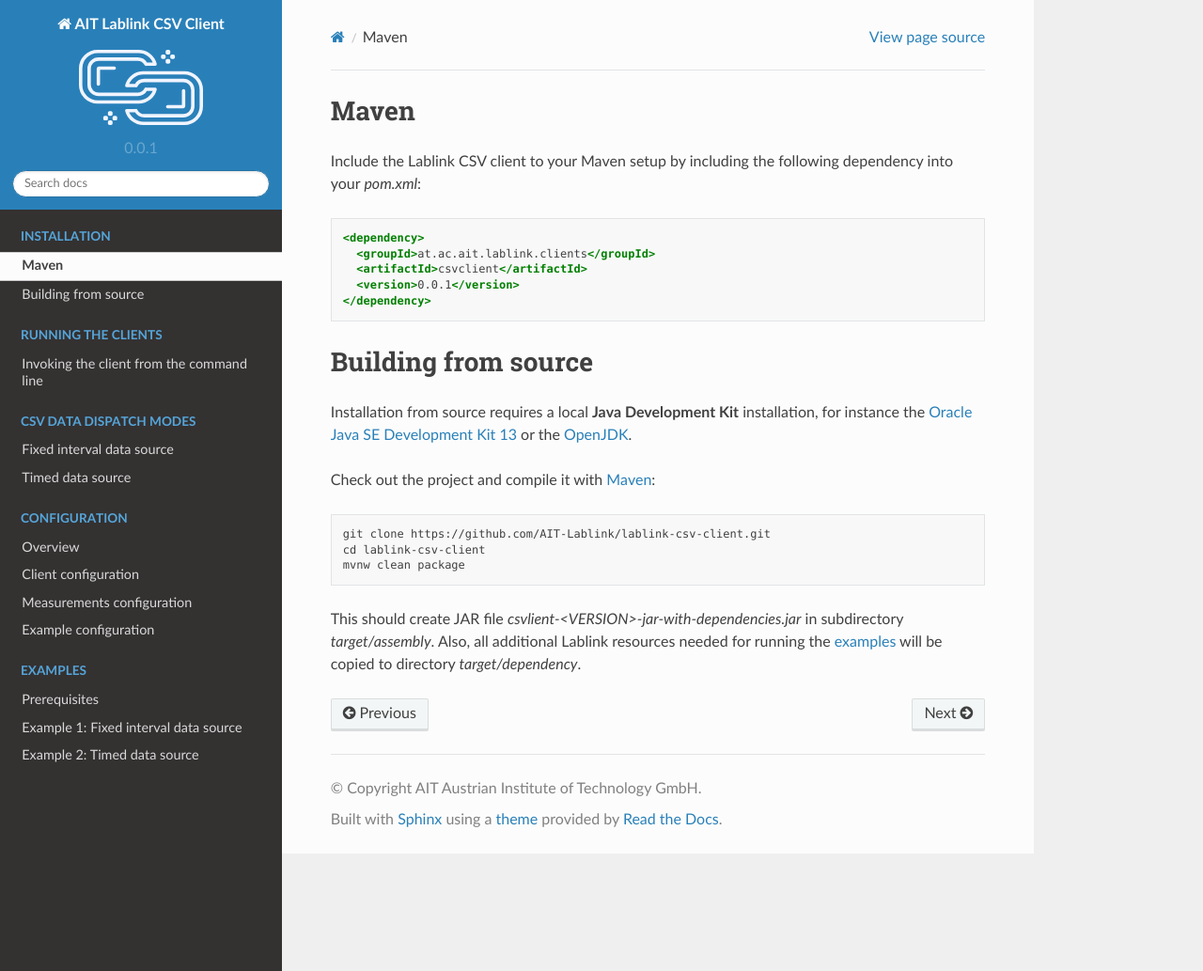
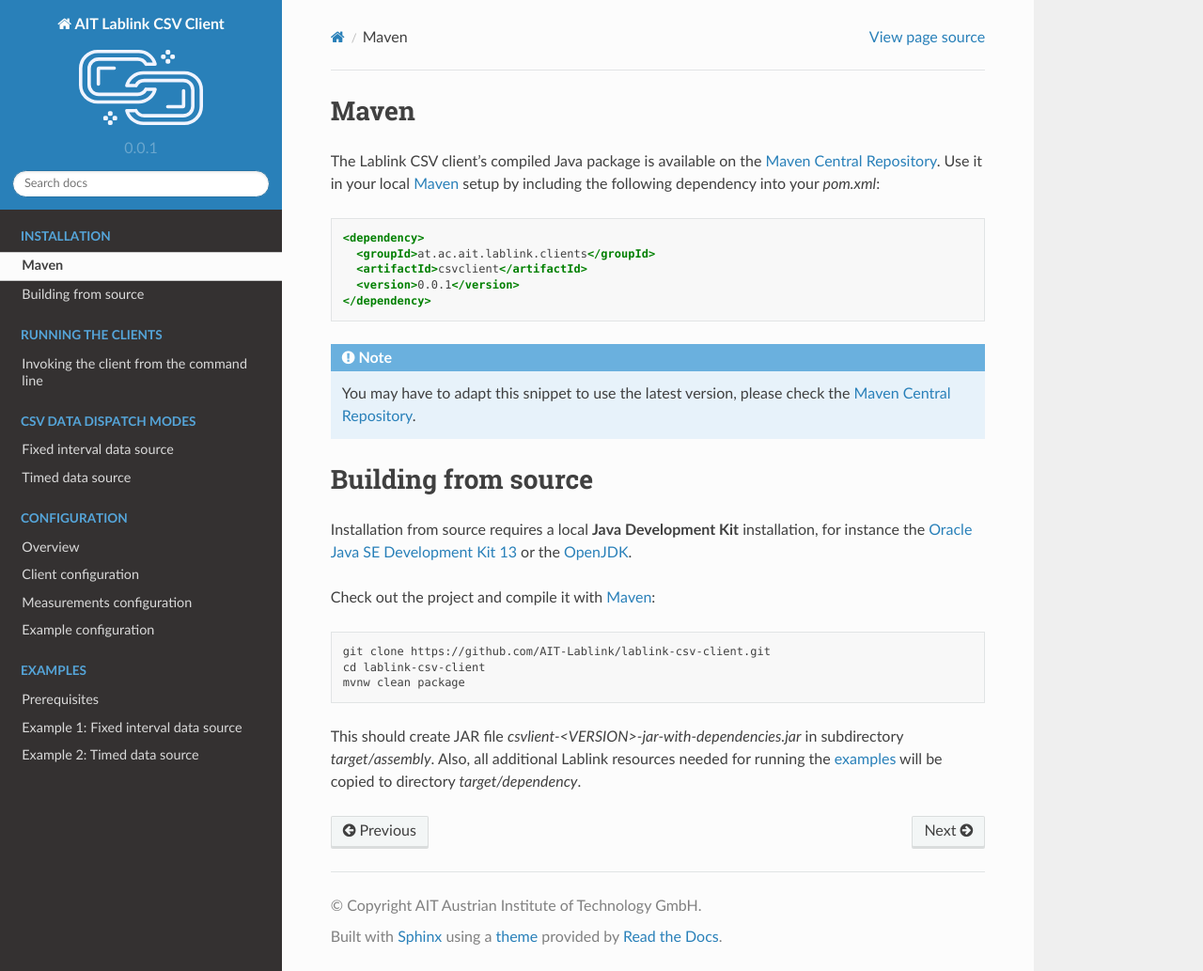
Before and after one commit to AIT-Lablink/lablink-csv-client, a Sphinx documentation site: the page built from docs/installation.rst, in a window 1280 px wide and 1033 px high. Shown: the whole window at 94% size. Built offline with Sphinx 7.4.7 and the Read the Docs theme 2.0.0, drawn with Linux system fonts in a browser that asks for light colours.

Commit message:
Update installation instructions (release on Maven Central Repository)

```diff
--- a/docs/installation.rst
+++ b/docs/installation.rst
@@ -1,7 +1,8 @@
 Maven
 =====
 
-Include the Lablink CSV client to your Maven setup by including the following dependency into your *pom.xml*:
+The Lablink CSV client's compiled Java package is available on the |MCR|_.
+Use it in your local Maven_ setup by including the following dependency into your *pom.xml*:
 
 .. code-block:: xml
 
@@ -11,12 +12,14 @@
      <version>0.0.1</version>
    </dependency>
 
+.. note:: You may have to adapt this snippet to use the latest version, please check the |MCR|_.
+
 Building from source
 ====================
 
 Installation from source requires a local **Java Development Kit** installation, for instance the `Oracle Java SE Development Kit 13 <https://www.oracle.com/technetwork/java/javase/downloads/index.html>`_ or the `OpenJDK <https://openjdk.java.net/>`_.
 
-Check out the project and compile it with `Maven <https://maven.apache.org/>`__:
+Check out the project and compile it with Maven_:
 
 .. code-block:: none
 
@@ -26,3 +29,7 @@
 
 This should create JAR file *csvlient-<VERSION>-jar-with-dependencies.jar* in subdirectory *target/assembly*.
 Also, all additional Lablink resources needed for running the :doc:`examples <examples>` will be copied to directory *target/dependency*.
+
+.. |MCR| replace:: Maven Central Repository
+.. _MCR: https://search.maven.org/artifact/at.ac.ait.lablink.clients/csvclient
+.. _Maven: https://maven.apache.org
```
